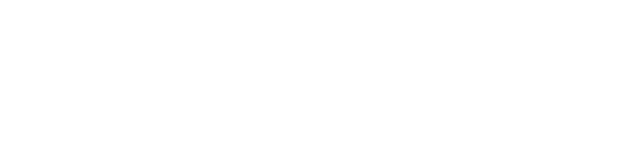
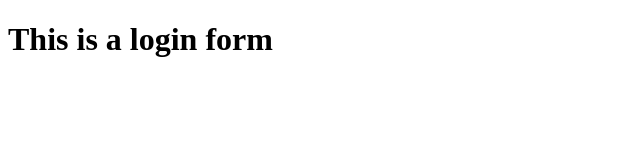
Before and after one commit to pmsgh/onlineportfolio, a plain HTML site: page login.html in a window 1280 px wide. Shown: the whole page, without its empty margins (0-640 px from the left). Drawn offline with Linux system fonts and the light colour scheme.

Commit message:
added H1 to login.html

```diff
--- a/login.html
+++ b/login.html
@@ -6,6 +6,6 @@
     <title>Document</title>
 </head>
 <body>
-
+    <h1> This is a login form </h1>
 </body>
 </html>
```
